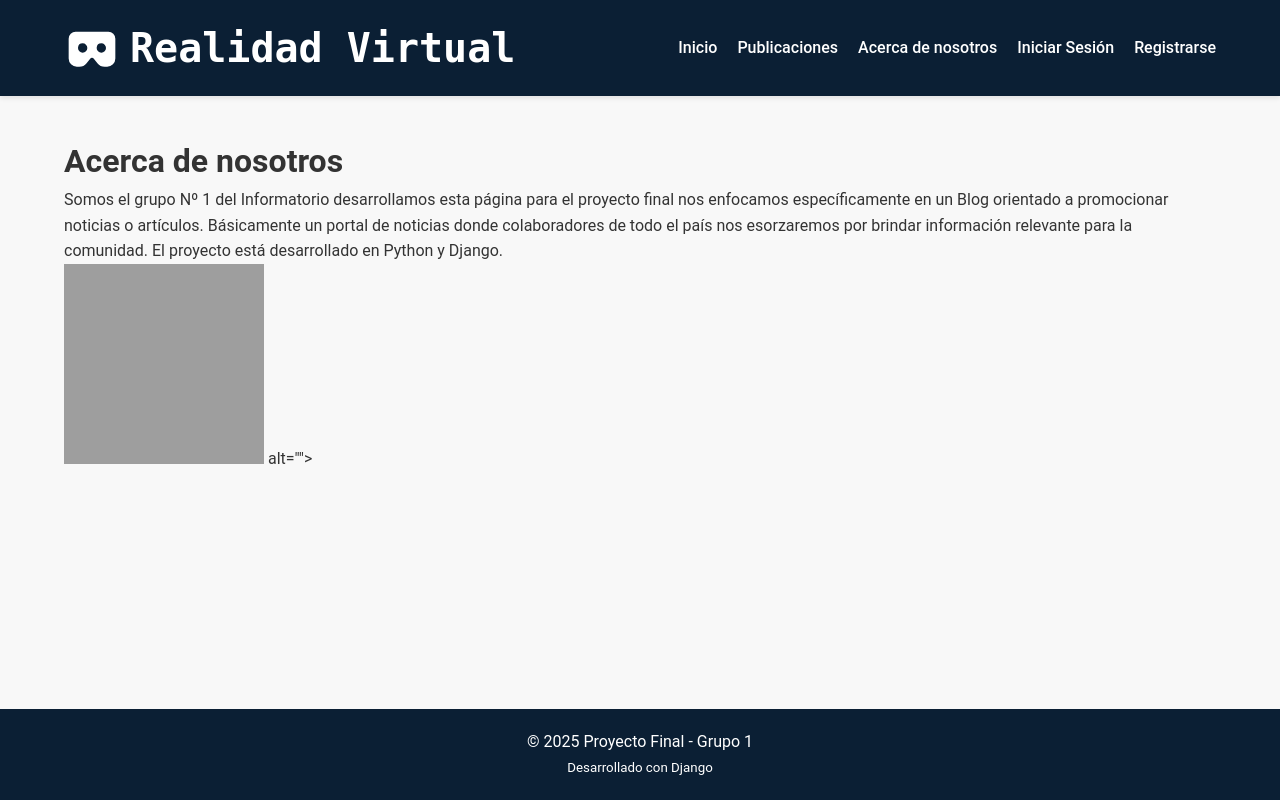
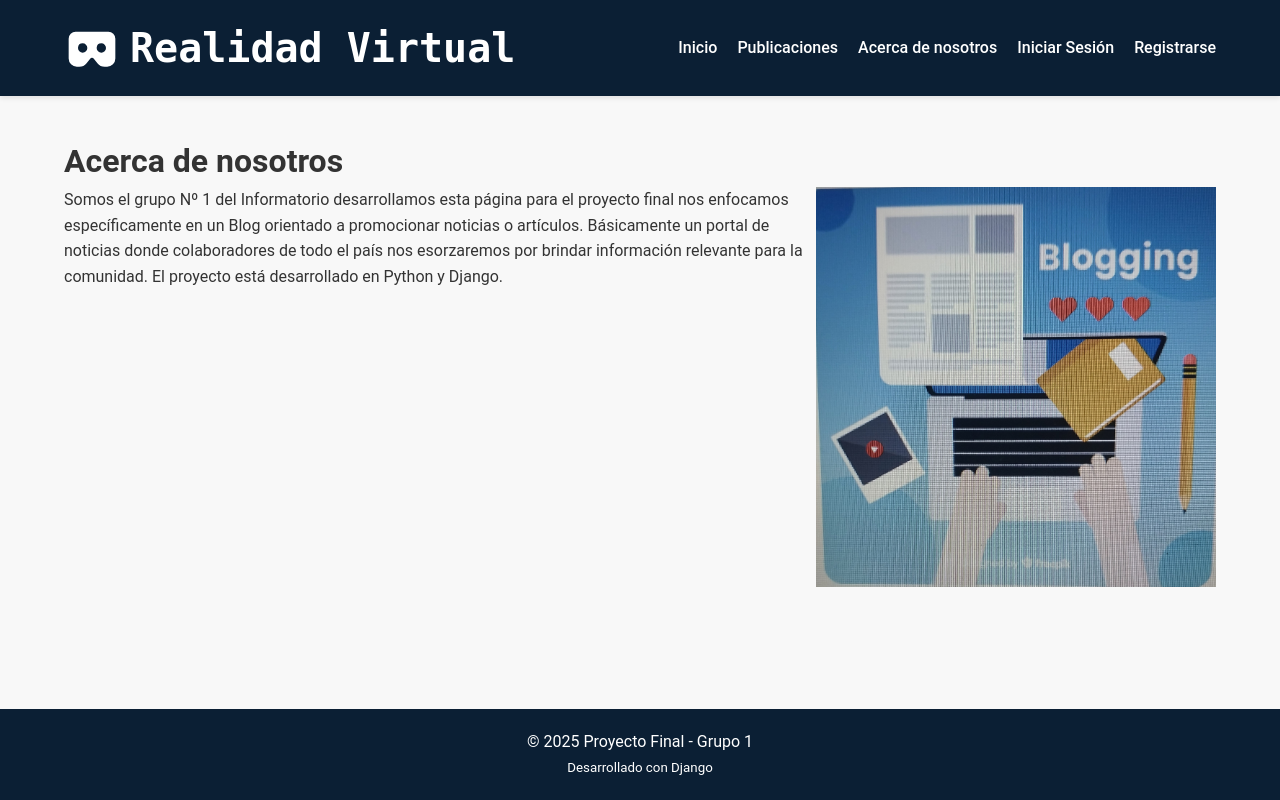
Before and after one commit to fabricio00101/proyecto-final-grupo1, a Django app: page /Acerca_de/ in a window 1280 px wide. Run offline with Django 5.2, Linux system fonts and the light colour scheme; grey boxes are pictures that could not be loaded.

Commit message:
agrego foto

```diff
--- a/templates/Acerca_de.html
+++ b/templates/Acerca_de.html
@@ -3,15 +3,19 @@
 
 <body>
      <div class="acerca-de-nosotros">
-        <div class="texto">
-          <h1>Acerca de nosotros</h1>
+      <h1>Acerca de nosotros</h1>
+        <div style="display:flex">
+
           <p> Somos el grupo Nº 1 del Informatorio desarrollamos esta página para el proyecto final nos enfocamos
           específicamente en un Blog orientado a promocionar noticias o artículos. Básicamente un portal de noticias
           donde colaboradores de todo el país nos esorzaremos por brindar información relevante para la comunidad.
-          El proyecto está desarrollado en Python y Django.</p>
+          El proyecto está desarrollado en Python y Django.
+        </p>
+        <img src="../static/img/imagenblog.jpg"
+          style="height: 400px; width: 400px; align-items: right;" alt="">
+
         </div>
         <div class="imagen">
-          <img src="imagenblog.jpg" style="height: 200px; width: 200px;"> alt="">
           <img src="" alt="">
           <img src="" alt="">
         </div>
```
Also changed, not shown: static/img/DAVID.jpg (added), static/img/ESTEBAN-NUÑEZ.jpg (added), static/img/FABRICIO.jpg (added), static/img/LORENA-SOTELO.jpg (added), static/img/imagenblog.jpg (added).
